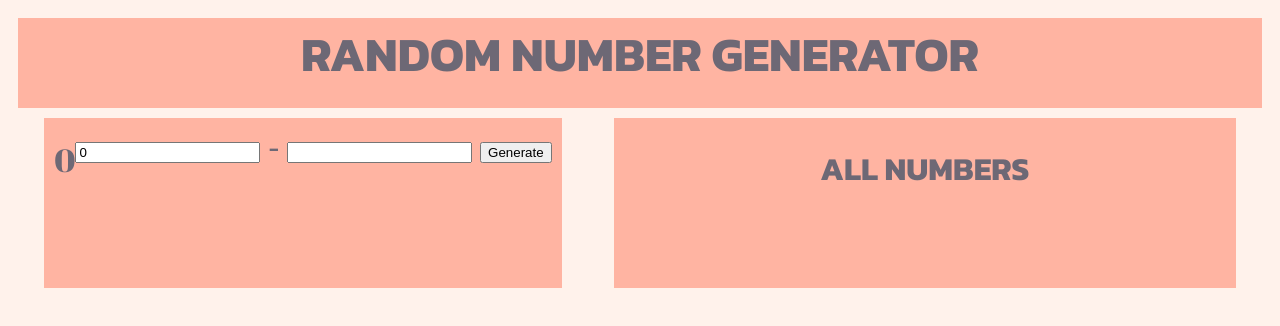
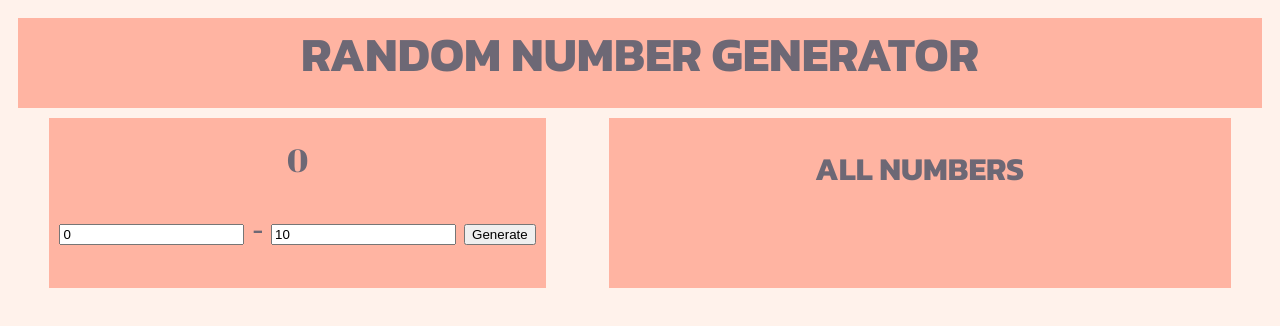
Before and after one commit to Zidri/NumberGenerator, a plain HTML site: page index.html in a window 1280 px wide. Drawn offline with Linux system fonts and the light colour scheme.

Commit message:
fix generator display and accidental deletion of value in max

```diff
--- a/index.html
+++ b/index.html
@@ -23,7 +23,7 @@
                 <form name="rangeForm" method="post">
                     <input type="number" name="min" size="4" value="0">
                     -
-                    <input type="number" max="500">
+                    <input type="number" max="500" value="10">
                     <button type="button" onclick="randGen()">Generate</button>
                 </form>
             </div>
--- a/style.css
+++ b/style.css
@@ -41,9 +41,6 @@ h2{
     padding: 10px;
     max-width: 50%;
     min-height: 150px;
-
-    display: flex;
-    justify-content: center;
 }
 
 .number {
```
